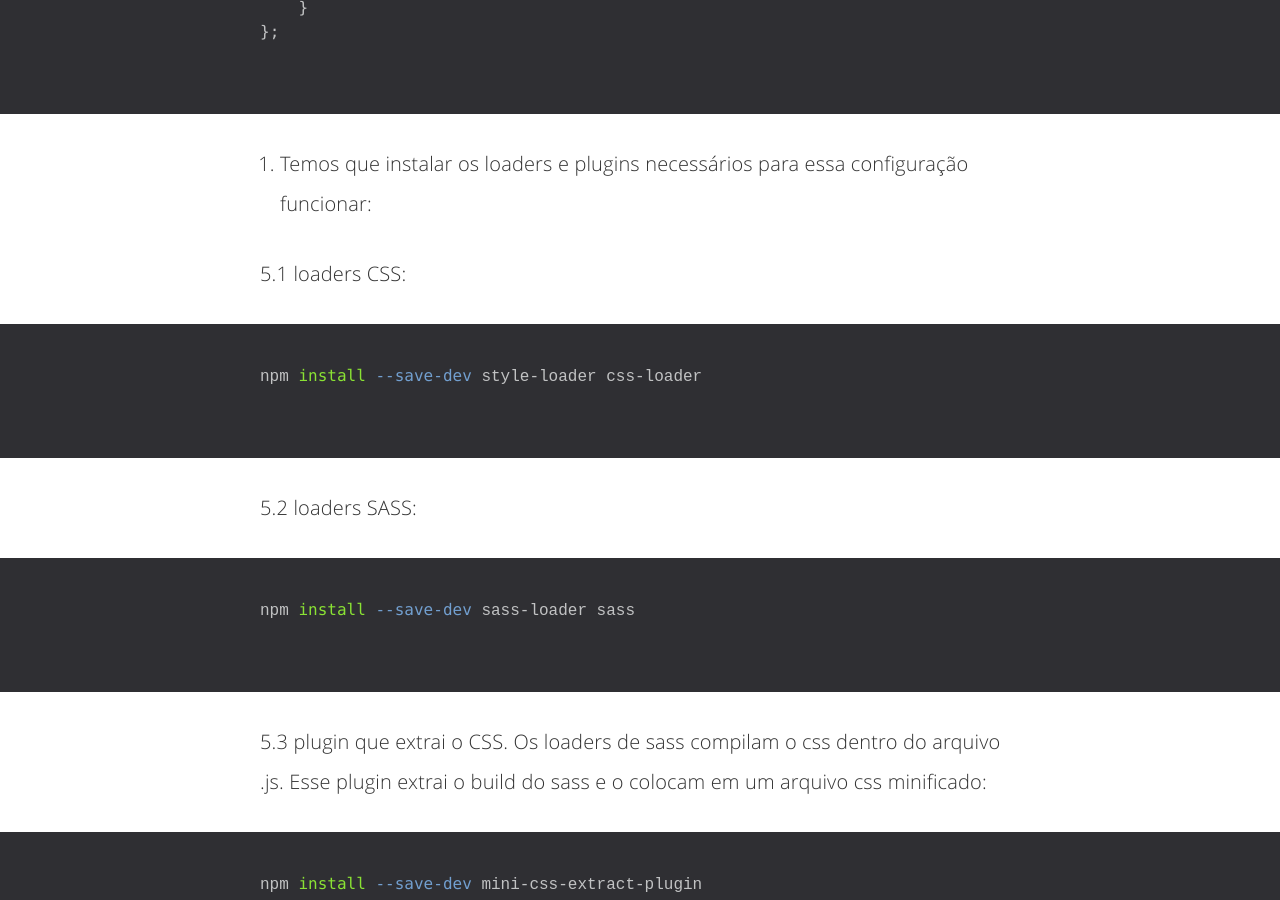
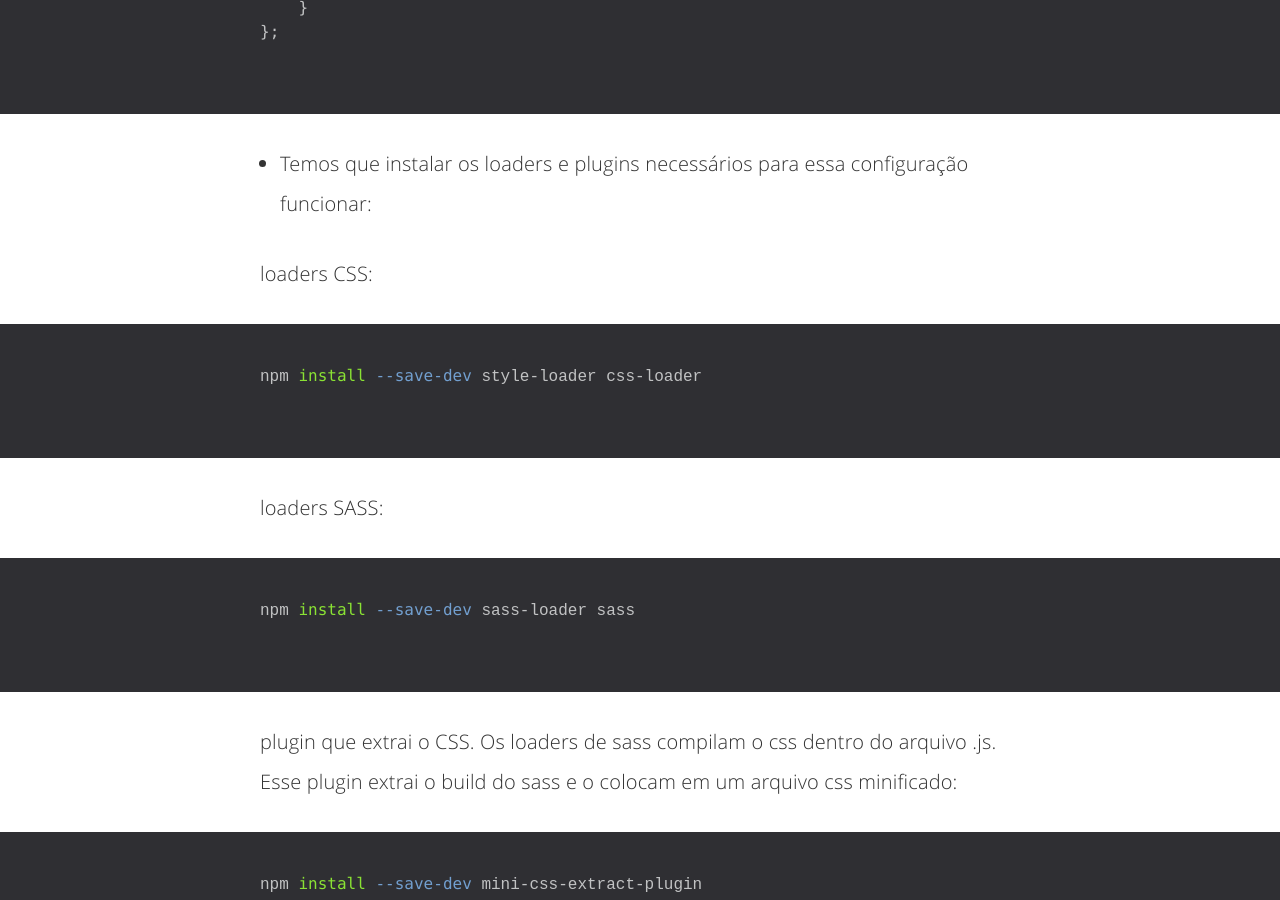
Before and after one commit to mamura/mamura.github.io, a Jekyll site: the page built from _posts/2021-07-04-webpack.md, in a window 1280 px wide and 900 px high, scrolled down 2770 px. Built offline with Jekyll 4.4.1, drawn with Linux system fonts in a browser that asks for light colours; comment, search, counter and statistics services are not loaded.

Commit message:
verificando layout

````diff
--- a/_posts/2021-07-04-webpack.md
+++ b/_posts/2021-07-04-webpack.md
@@ -22,26 +22,26 @@ De maneira simples, Webpack é um empacotador de módulos para aplicações java
 
 ### Instalando e configurando
 
-1. Instalar o **npm**.
+- Instalar o **npm**.
 
 ``` bash
 apt-get install npm
 ```
 
-2. Inicia o **package.json**.
+- Inicia o **package.json**.
 O parâmetro **-y** pula as perguntas de criação do arquivo.
 
 ``` bash
 npm init -y
 ```
 
-3. Instalar o **Webpack**
+- Instalar o **Webpack**
 
 ``` bash
 npm install webpack webpack-cli --save-dev
 ```
 
-4. Criar o arquivo **webpack.config.js**
+- Criar o arquivo **webpack.config.js**
 É nesse arquivo que é feito todas as configurações de entrada, saída e adição de plugins utilizados. Neste caso, irei configurar o uso para scss (SASS) e javascript. Crie o arquivo webpack.config.js na raiz do projeto com esse conteúdo:
 
 ``` javascript
@@ -73,21 +73,21 @@ module.exports = {
 };
 ```
 
-5. Temos que instalar os loaders e plugins necessários para essa configuração funcionar:
+- Temos que instalar os loaders e plugins necessários para essa configuração funcionar:
 
-5.1 loaders CSS:
+loaders CSS:
 
 ``` bash
 npm install --save-dev style-loader css-loader
 ```
 
-5.2 loaders SASS:
+loaders SASS:
 
 ``` bash
 npm install --save-dev sass-loader sass
 ```
 
-5.3 plugin que extrai o CSS. Os loaders de sass compilam o css dentro do arquivo .js. Esse plugin extrai o build do sass e o colocam em um arquivo css minificado:
+plugin que extrai o CSS. Os loaders de sass compilam o css dentro do arquivo .js. Esse plugin extrai o build do sass e o colocam em um arquivo css minificado:
 
 ``` bash
 npm install --save-dev mini-css-extract-plugin
````
